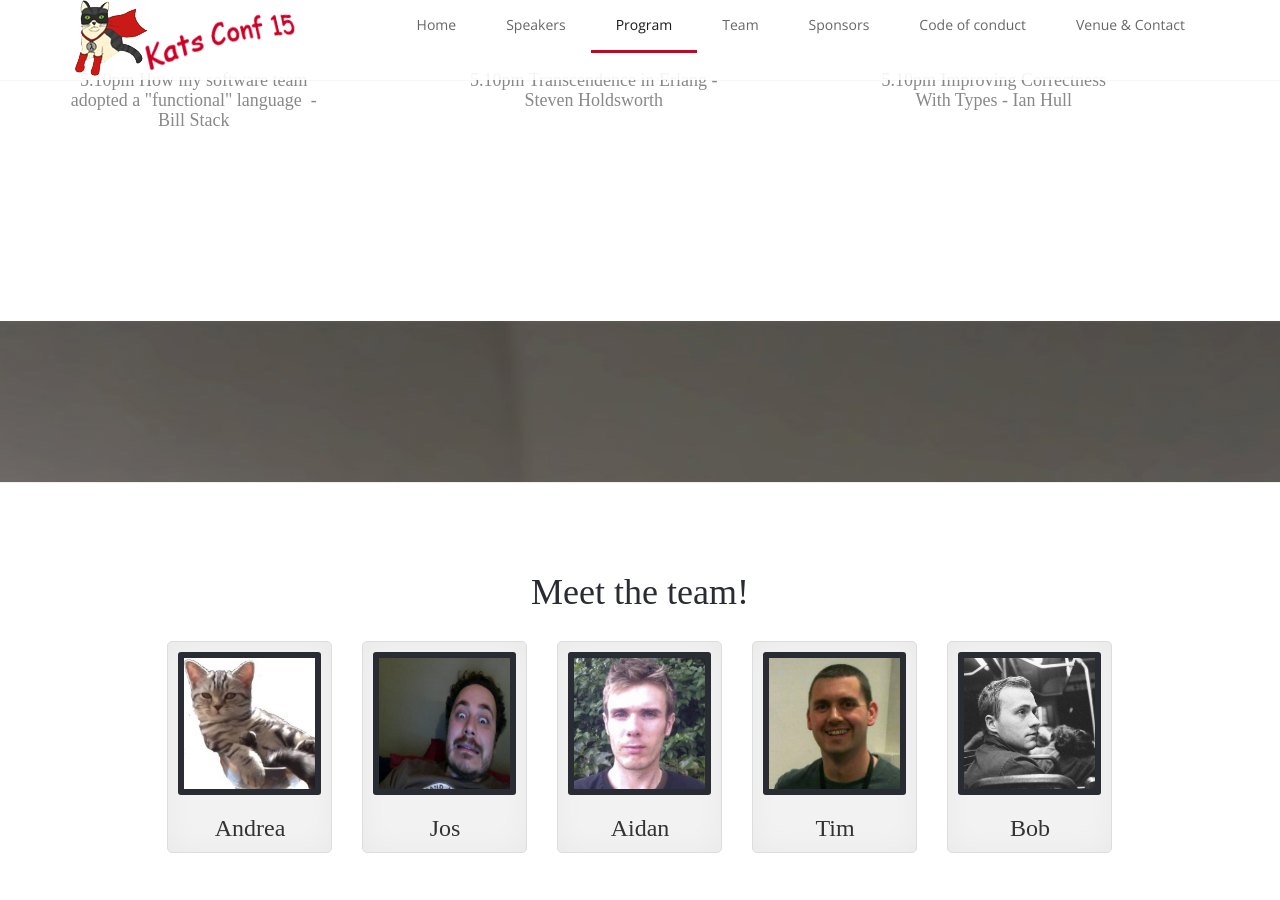
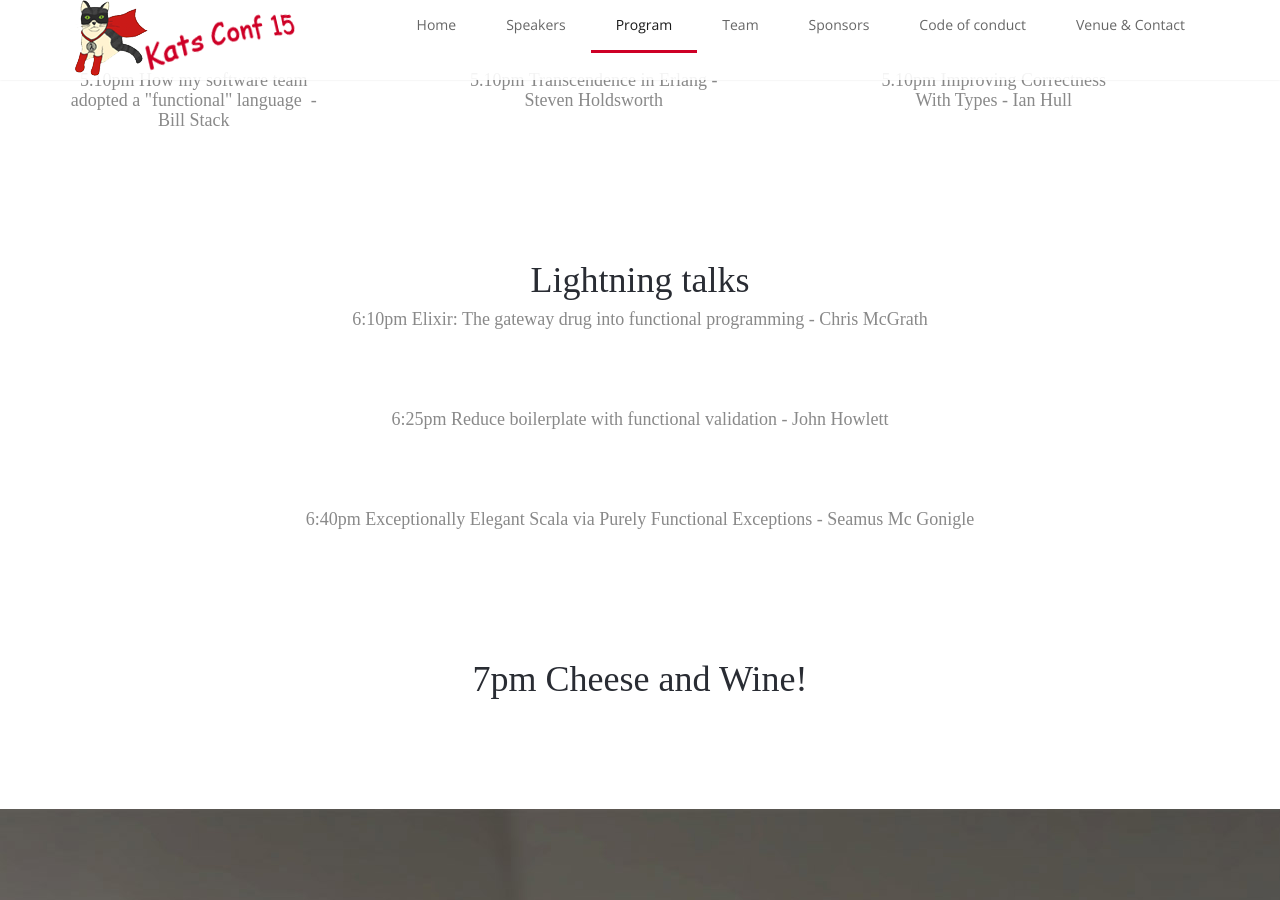
Before and after one commit to aidanf/functional-kats-conf, a Jekyll site: the page index.html, which Jekyll copies as it is, in a window 1280 px wide and 900 px high, scrolled down 8352 px. Built offline with Jekyll 4.4.1, drawn with Linux system fonts in a browser that asks for light colours; nearby versions of some CDN libraries; some web fonts are replaced; library files that are not in the unit come from our copies; Markdown is read by kramdown in place of the engine named in the settings.

Commit message:
Add lightning talks to program

```diff
--- a/index.html
+++ b/index.html
@@ -1010,6 +1010,16 @@ This tutorial will attempt to convince you (if convincing be required) that now
                         </div><!-- /.text-wrapper -->
                     </div><!-- /.item -->
                 </div><!-- /.row -->
+
+                <div class="row">
+                  <h2>Lightning talks</h2>
+                  <h4>6:10pm Elixir: The gateway drug into functional programming - Chris McGrath</h4>
+                  <h4>6:25pm Reduce boilerplate with functional validation - John Howlett</h4>
+                  <h4>6:40pm Exceptionally Elegant Scala via Purely Functional Exceptions - Seamus Mc Gonigle</h4>
+                </div>
+                <div class="row">
+                    <h2>7pm Cheese and Wine!</h2>
+                 </div>
             </div>
         </div>
     </div><!-- /.pricing-inner -->
```
